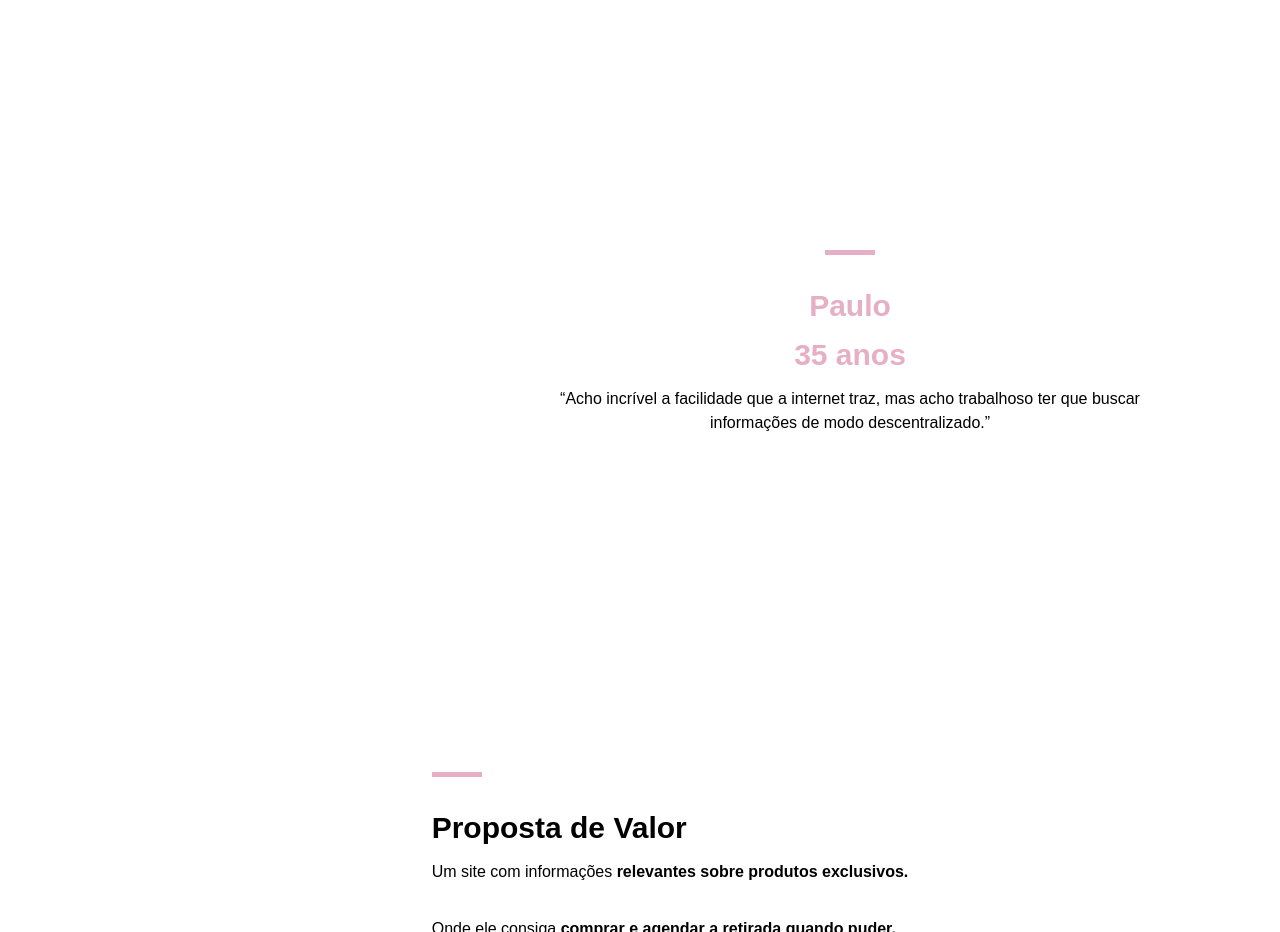
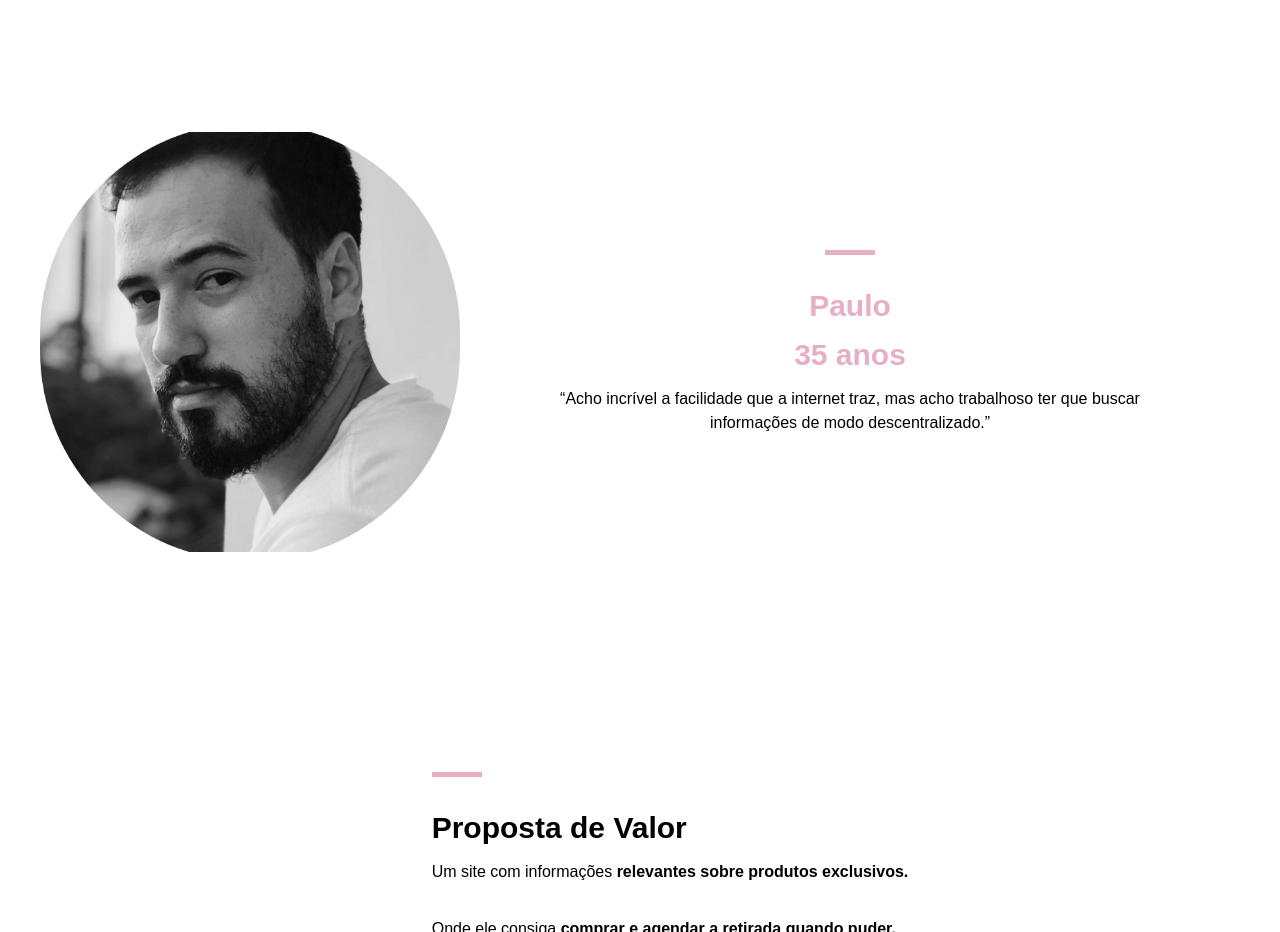
Before and after one commit to Marianasou-ms/marianasou-ms.github.io, a plain HTML site: page rolhaseborbulhas.html in a window 1280 px wide. Shown: the part 980-1912 px from the top of the page. Drawn offline with Linux system fonts and the light colour scheme; a web font is replaced by a local one.

Commit message:
Update rolhas.css

```diff
--- a/rolhas.css
+++ b/rolhas.css
@@ -211,7 +211,7 @@
    div.imgrolha3 {
     height:200px;
     width: 500px;
-    background: url("../imagem/moçorolha.png");
+    background: url("moçorolha.png");
     background-position: center;
     background-size: cover;
   }
```
